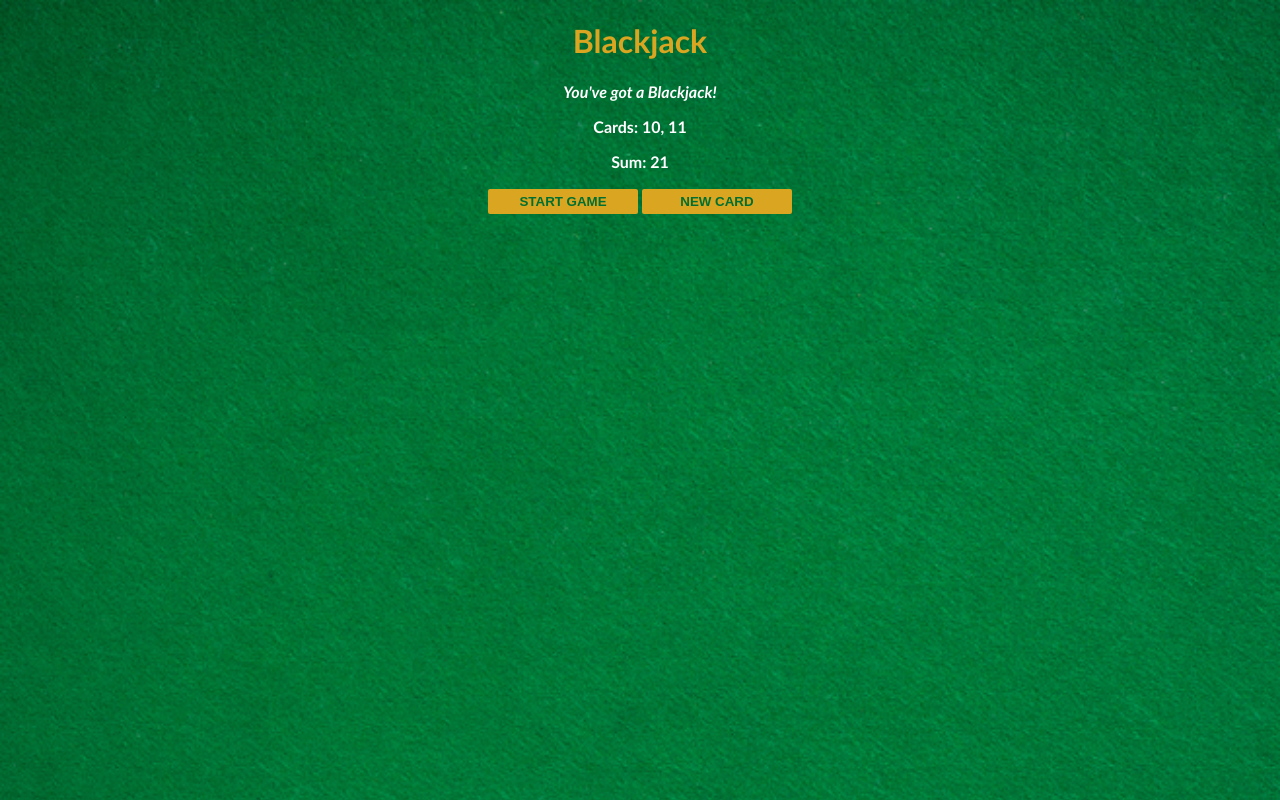
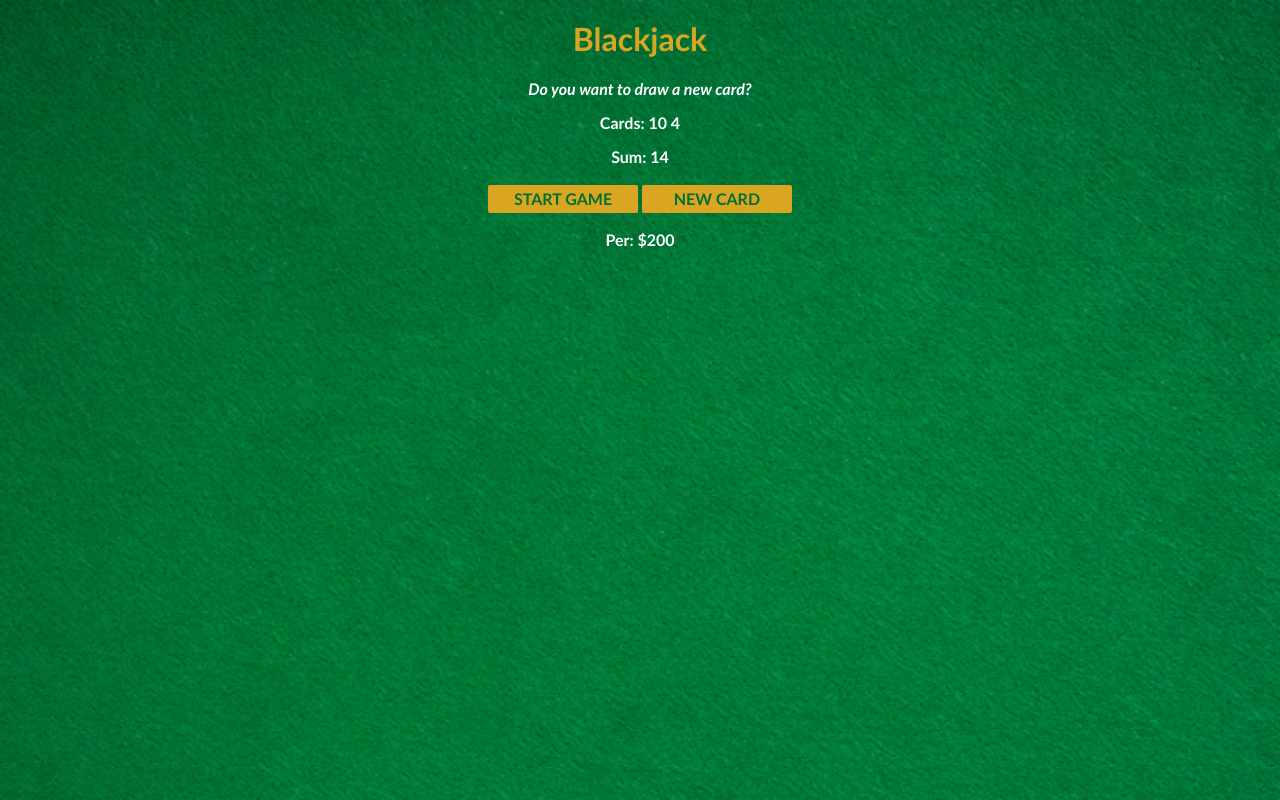
Before and after one commit to omarruedas/Blackjack-Game-JS, a plain HTML site: page index.html in a window 1280 px wide. Both pictures are taken after a click on the button "START GAME". Drawn offline with nearby package versions, Linux system fonts and the light colour scheme.

Commit message:
second commit

```diff
--- a/index.html
+++ b/index.html
@@ -1,19 +1,15 @@
-<!DOCTYPE html>
-<html lang="en">
-<head>
-    <meta charset="UTF-8">
-    <meta http-equiv="X-UA-Compatible" content="IE=edge">
-    <meta name="viewport" content="width=device-width, initial-scale=1.0">
+<html>
+    <head><link rel="stylesheet" href="https://cdnjs.cloudflare.com/ajax/libs/normalize/8.0.1/normalize.css">
         <link rel="stylesheet" href="index.css">
-    <title>Document</title>
     </head>
     <body>
         <h1>Blackjack</h1>
         <p id="message-el">Want to play a round?</p>
         <p id="cards-el">Cards:</p>
         <p id="sum-el">Sum:</p>
-    <button onclick="startGame()">Start Game</button>
-    <button onclick="newCard()">New Card</button>
+        <button onclick="startGame()">START GAME</button>
+        <button onclick="newCard()">NEW CARD</button>
+        <p id="player-el"></p>
         <script src="index.js"></script>
     </body>
 </html>
--- a/index.js
+++ b/index.js
@@ -1,47 +1,65 @@
-let firstCard = 10
-let secondCard = 11
-let cards = [firstCard, secondCard]
-let sum = firstCard + secondCard
+let player = {
+    name: "Per",
+    chips: 200
+}
+
+let cards = []
+let sum = 0
 let hasBlackJack = false
-let isAlive = true
+let isAlive = false
 let message = ""
-let messageEl = document.getElementById('message-el')
-let sumEl = document.querySelector('#sum-el')
-let cardsEl = document.querySelector('#cards-el')
+let messageEl = document.getElementById("message-el")
+let sumEl = document.getElementById("sum-el")
+let cardsEl = document.getElementById("cards-el")
+let playerEl = document.getElementById("player-el")
+
+playerEl.textContent = player.name + ": $" + player.chips
+
+function getRandomCard() {
+    let randomNumber = Math.floor( Math.random()*13 ) + 1
+    if (randomNumber > 10) {
+        return 10
+    } else if (randomNumber === 1) {
+        return 11
+    } else {
+        return randomNumber
+    }
+}
+
 function startGame() {
+    isAlive = true
+    let firstCard = getRandomCard()
+    let secondCard = getRandomCard()
+    cards = [firstCard, secondCard]
+    sum = firstCard + secondCard
     renderGame()
 }
+
 function renderGame() {
+    cardsEl.textContent = "Cards: "
+    for (let i = 0; i < cards.length; i++) {
+        cardsEl.textContent += cards[i] + " "
+    }
+
+    sumEl.textContent = "Sum: " + sum
     if (sum <= 20) {
-        message = "Do you want a new card?"
-    }
-    else if (sum === 21) {
-        message = "You've got a Blackjack!"
+        message = "Do you want to draw a new card?"
+    } else if (sum === 21) {
+        message = "You've got Blackjack!"
         hasBlackJack = true
-    }
-    else if(sum > 21) {
+    } else {
         message = "You're out of the game!"
         isAlive = false
     }
     messageEl.textContent = message
-    sumEl.textContent = "Sum: " + sum
-    cardsEl.textContent = "Cards: " + cards[0] + ", " + cards[1]
 }
 
+
 function newCard() {
-    let card = 5
-    sum += card
-    cards.push(card)
-    renderGame()
+    if (isAlive === true && hasBlackJack === false) {
+        let card = getRandomCard()
+        sum += card
+        cards.push(card)
+        renderGame()
+    }
 }
-
-let messages = [
-    "Hey, hows it going",
-    "Im good thank you, and you?",
-    "All good. Been working on my portfolio lately",
-    "Same here"
-]
-
-for (let i = 0; i < 5; i += 1) {
-    console.log(messages[i])
-}
```
Lines whose indentation alone changed are shown as unchanged.
